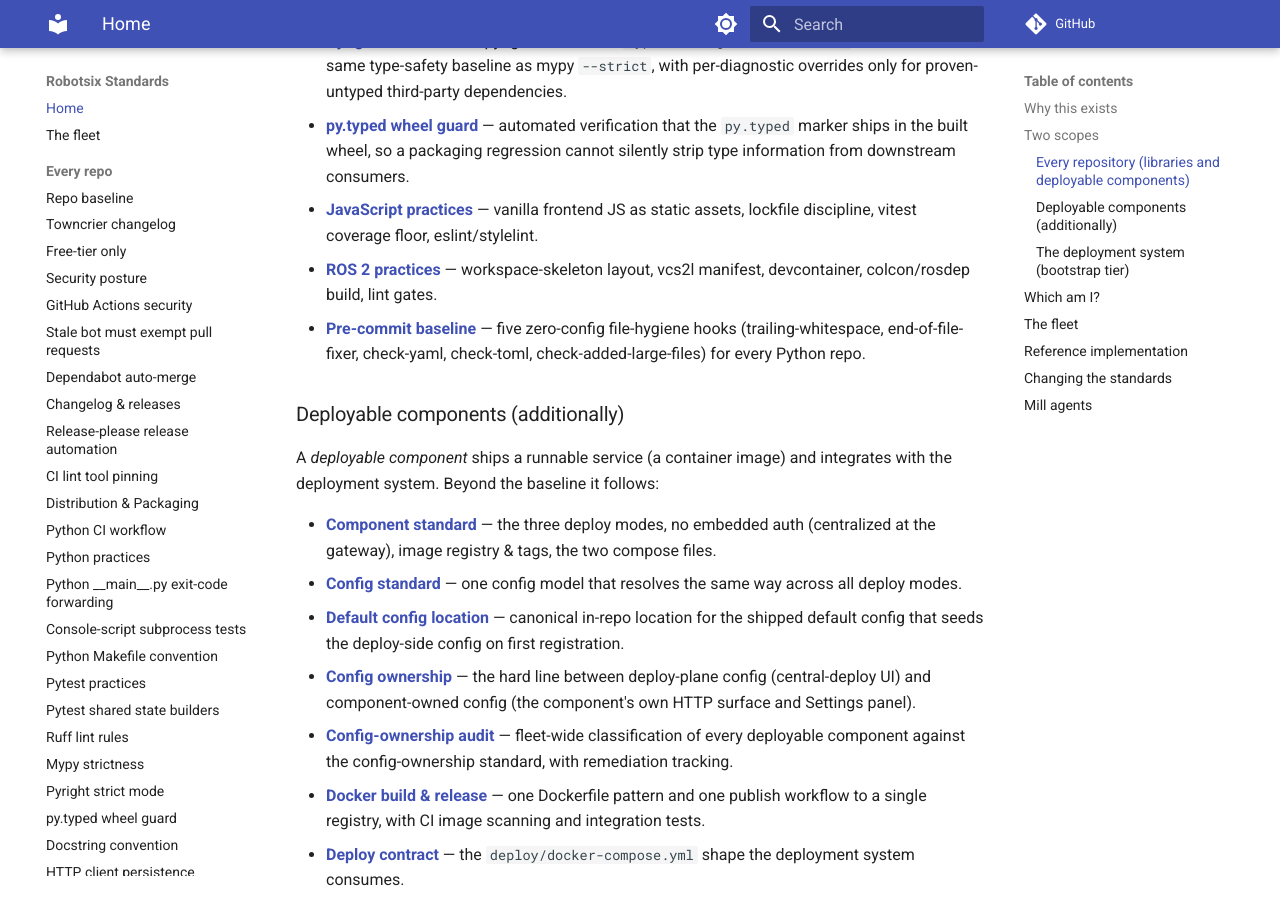
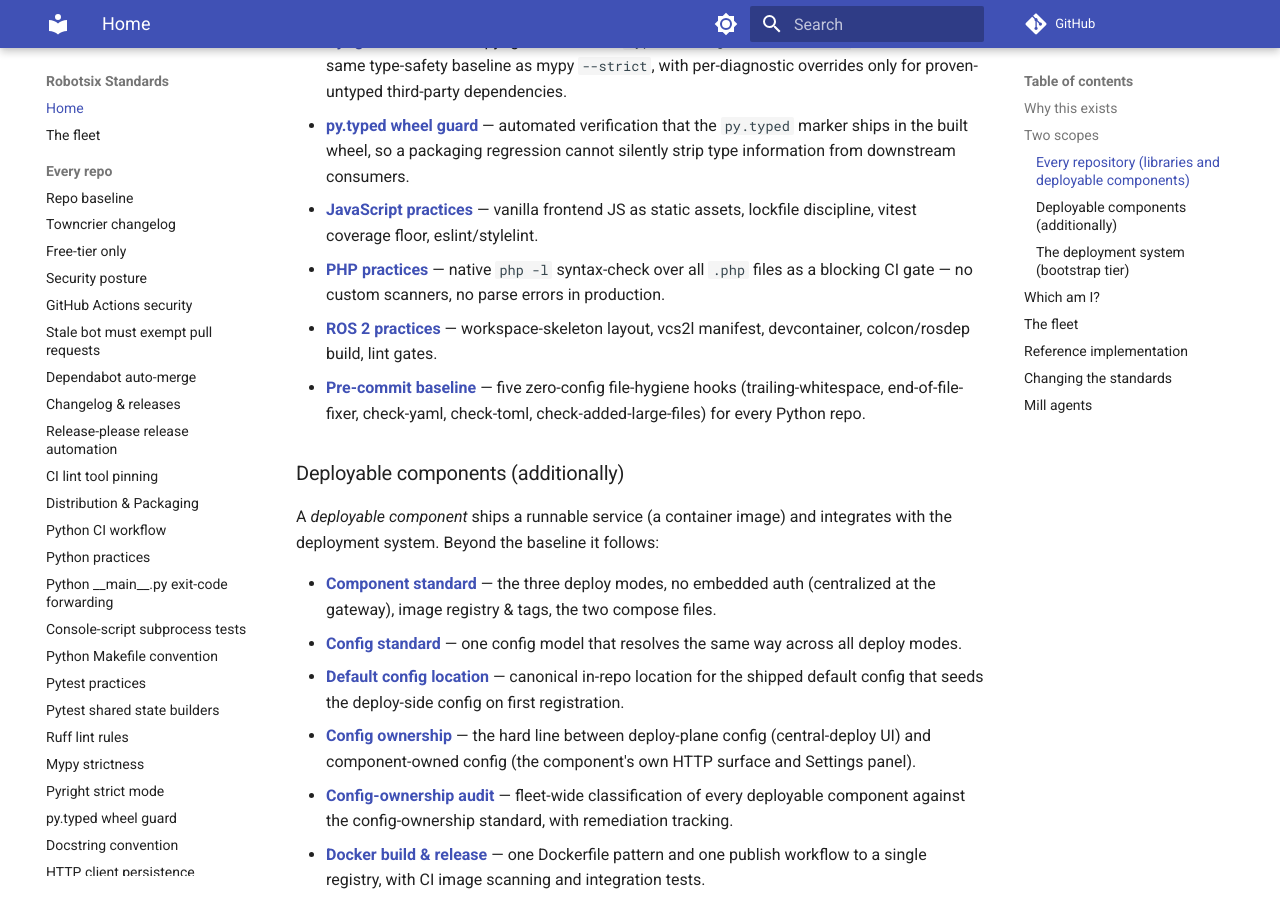
Before and after one commit to damien-robotsix/robotsix-standards, an MkDocs documentation site: the page built from docs/index.md, in a window 1280 px wide and 900 px high, scrolled down 2760 px. Built offline with MkDocs 1.6.1 and Material for MkDocs 9.7.7, drawn with Linux system fonts in a browser that asks for light colours; comment, search, counter and statistics services are not loaded.

```diff
--- a/docs/index.md
+++ b/docs/index.md
@@ -122,6 +122,9 @@ everywhere.
   regression cannot silently strip type information from downstream consumers.
 - **[JavaScript practices](javascript.md)** — vanilla frontend JS as static
   assets, lockfile discipline, vitest coverage floor, eslint/stylelint.
+- **[PHP practices](php.md)** — native `php -l` syntax-check over all `.php`
+  files as a blocking CI gate — no custom scanners, no parse errors in
+  production.
 - **[ROS 2 practices](ros2.md)** — workspace-skeleton layout, vcs2l manifest,
   devcontainer, colcon/rosdep build, lint gates.
 - **[Pre-commit baseline](pre-commit-baseline.md)** — five zero-config
--- a/mkdocs.yml
+++ b/mkdocs.yml
@@ -101,6 +101,7 @@ nav:
       - Module taxonomy scope: module-taxonomy-scope.md
       - Docs site deployment: docs-site-deployment.md
       - JavaScript practices: javascript.md
+      - PHP practices: php.md
       - Async SQLAlchemy test fixtures: async-sqlalchemy-test-fixtures.md
       - ROS 2 practices: ros2.md
       - Pre-commit baseline: pre-commit-baseline.md
```
Also changed, not shown: README.md (+1 -0 lines), docs/php.md (added, +28 -0 lines).
